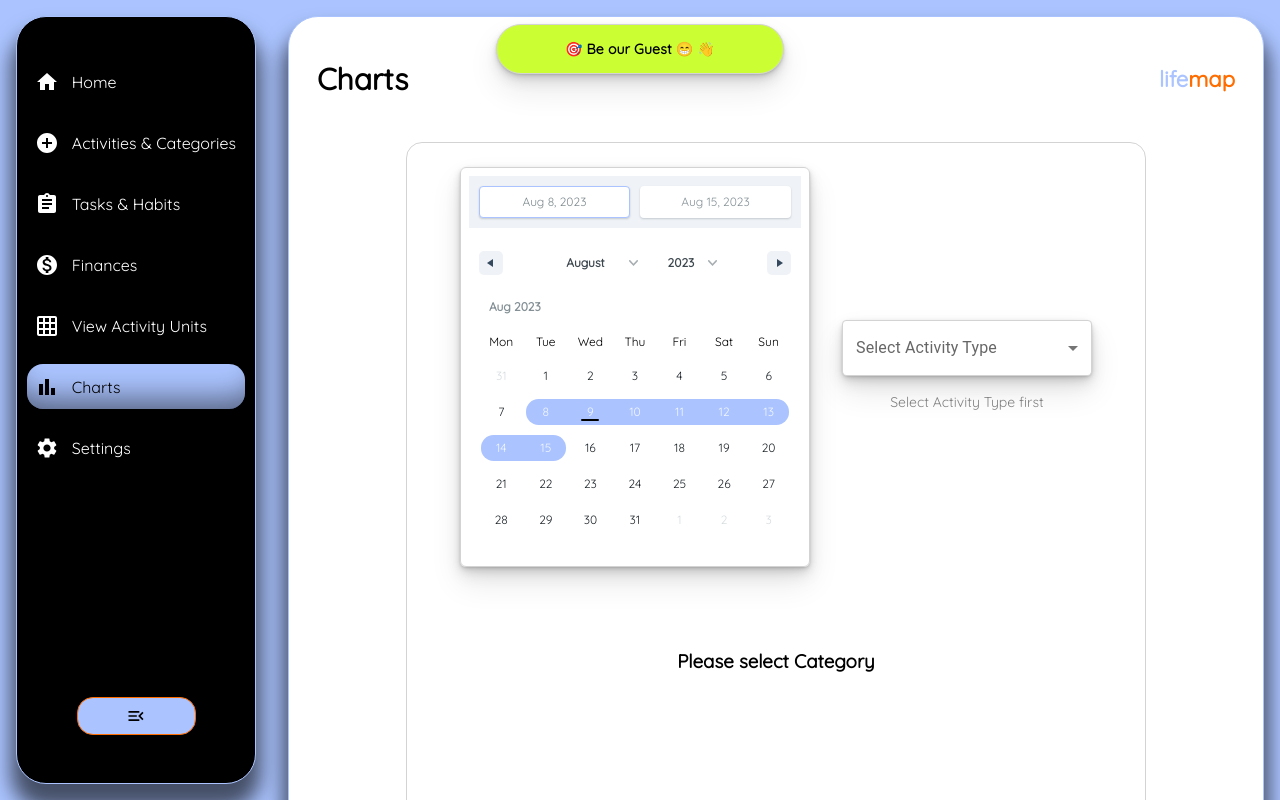
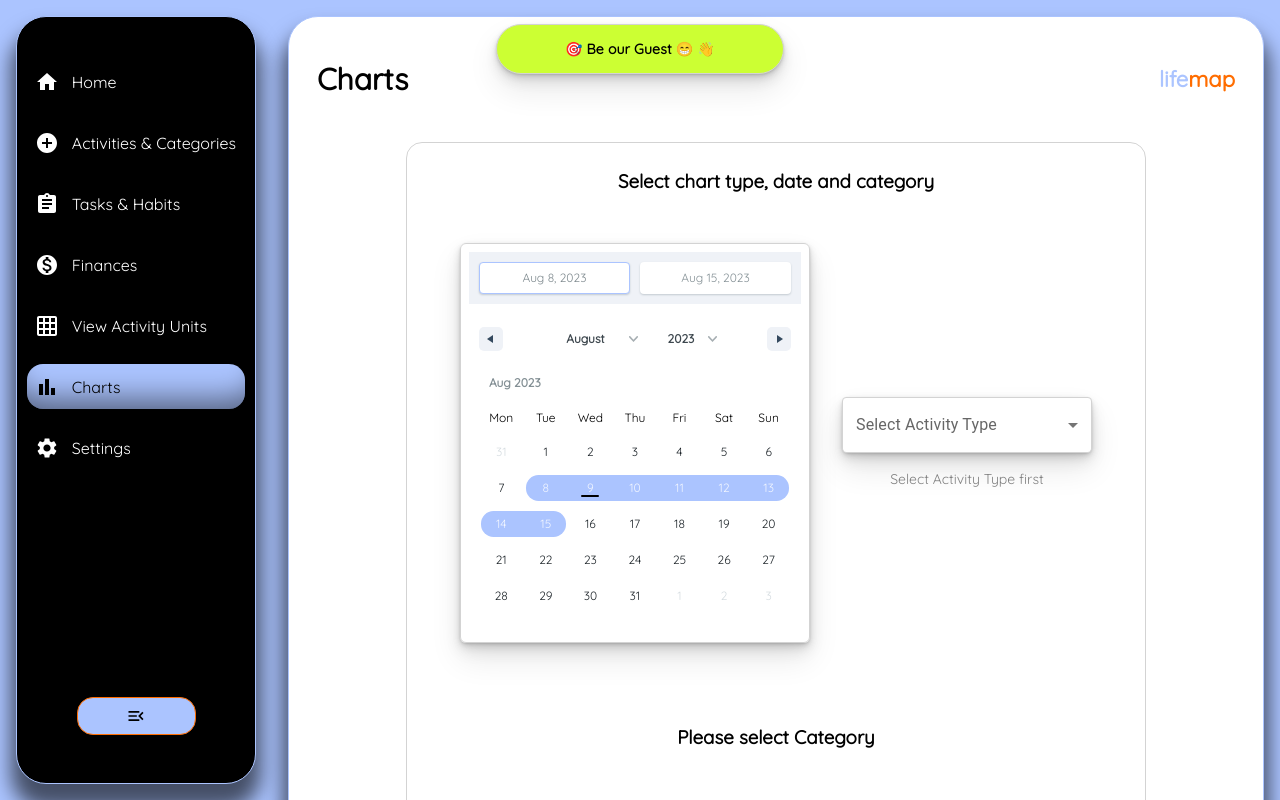
Before and after one commit to berkaysson/lifemap, a React (Create React App) app: page /lifemap/charts in a window 1280 px wide. Both pictures are taken after a click on the button "Try with Guest Mode". Shown: the top 800 px of the page. Built offline with nearby package versions, Linux system fonts and the light colour scheme.

Commit message:
Implement Charts.js

```diff
--- a/src/Pages/ChartsPage.js
+++ b/src/Pages/ChartsPage.js
@@ -1,10 +1,10 @@
 import styled from "styled-components";
 import { AnimatedPage } from "../Components/Wrappers/AnimatedPage";
 import HeaderContent from "../Components/Contents/HeaderContent";
-import ResponsiveBarChart from "../Components/Charts/ResponsiveBar";
 import CategorySubCategorySelect from "../Components/Categories/CategorySubCategorySelect";
 import { useEffect, useState } from "react";
 import DateRangeSelector from "./../Components/Wrappers/DateRangeSelector";
+import Charts from "../Components/Charts/Charts";
 
 const Wrapper = styled.section`
   display: grid;
@@ -129,6 +129,7 @@ const ChartsPage = ({ activityDataUnits, activityCategories }) => {
           <HeaderContent headerText={"Charts"} />
         </Header>
         <Content>
+          <h3>Select chart type, date and category </h3>
           <ChartFormWrapper>
             <DateRangeSelector onSubmit={dateRangeHandler} />
             <CategorySubCategorySelect
@@ -139,11 +140,12 @@ const ChartsPage = ({ activityDataUnits, activityCategories }) => {
           {!selectedCategory && !selectedSubCategory ? (
             <h3>Please select Category</h3>
           ) : (
-            <ResponsiveBarChart
+            <Charts
               activityDataUnits={activityDataUnits}
               dateRange={dateRange}
               selectedCategory={selectedCategory}
               selectedSubCategory={selectedSubCategory}
+              selectedChartType={"bar"}
             />
           )}
         </Content>
```
